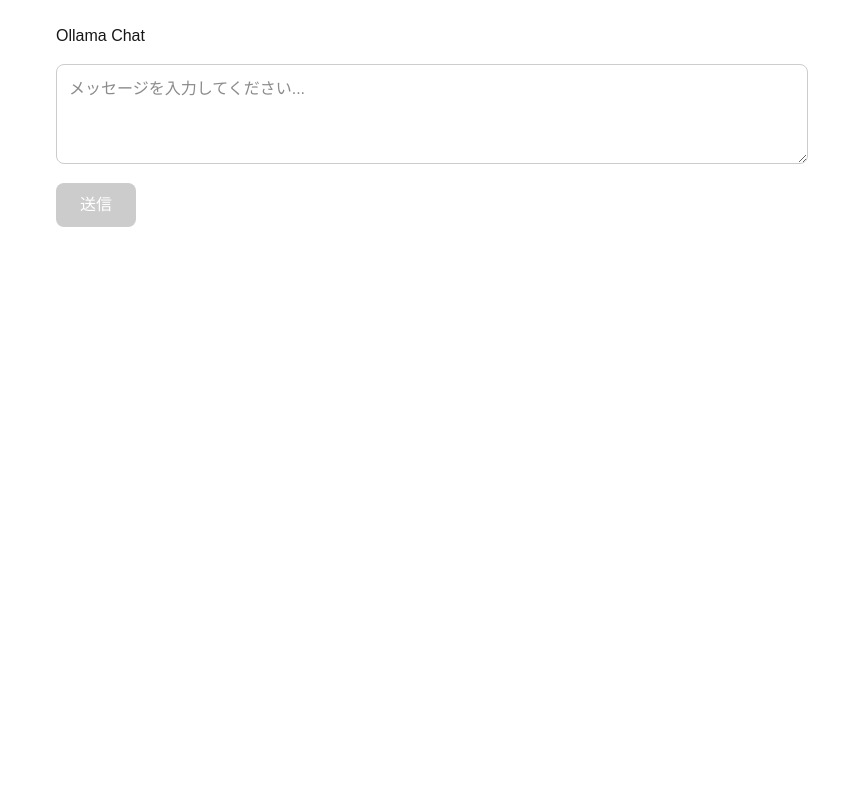
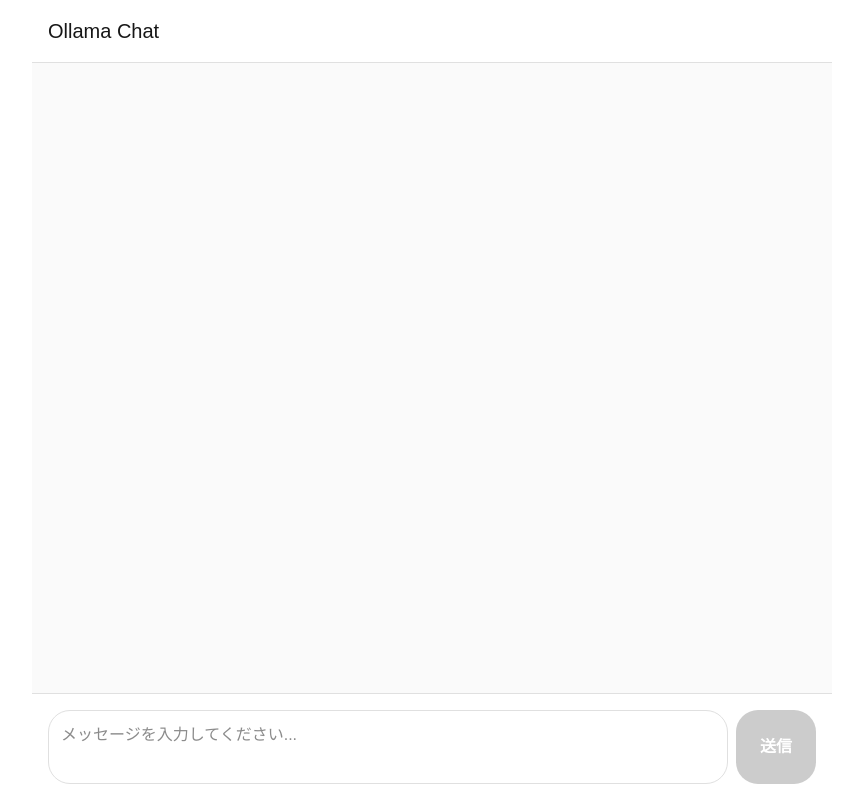
Before and after one commit to reisy1999/ollama-gui, a Next.js app: page / in a window 1280 px wide. Shown: the whole page, without its empty margins (208-1071 px from the left). Built offline with nearby package versions, Linux system fonts and the light colour scheme.

Commit message:
faet(app/page.tsx): LINEのようなUI実装

```diff
--- a/app/page.tsx
+++ b/app/page.tsx
@@ -1,6 +1,6 @@
 "use client";
 
-import { useState } from "react";
+import { useState, useRef, useEffect } from "react";
 
 // メッセージの型定義
 type Message = {
@@ -13,6 +13,12 @@
   const [prompt, setPrompt] = useState("");
   const [messages, setMessages] = useState<Message[]>([]); // 配列で会話履歴を管理
   const [isLoading, setIsLoading] = useState(false);
+  const messagesEndRef = useRef<HTMLDivElement>(null); // 自動スクロール用
+
+  // メッセージが更新されたら最下部にスクロール
+  useEffect(() => {
+    messagesEndRef.current?.scrollIntoView({ behavior: "smooth" });
+  }, [messages]);
 
   const send = async () => {
     // プロンプトが未入力なら何もしない
@@ -96,21 +102,87 @@
   };
 
   return (
-    <main style={{ padding: 24, maxWidth: 800, margin: "0 auto" }}>
-      <h1 style={{ marginBottom: 16 }}>Ollama Chat</h1>
+    <main
+      style={{
+        display: "flex",
+        flexDirection: "column",
+        height: "100vh",
+        maxWidth: 800,
+        margin: "0 auto",
+      }}
+    >
+      {/* ヘッダー */}
+      <div
+        style={{
+          padding: 16,
+          borderBottom: "1px solid #e0e0e0",
+          backgroundColor: "#fff",
+        }}
+      >
+        <h1 style={{ margin: 0, fontSize: 20 }}>Ollama Chat</h1>
+      </div>
+
+      {/* メッセージエリア */}
+      <div
+        style={{
+          flex: 1,
+          overflowY: "auto",
+          padding: 16,
+          backgroundColor: "#fafafa",
+        }}
+      >
+        {messages.map((message, index) => (
+          <div
+            key={index}
+            style={{
+              display: "flex",
+              justifyContent: message.role === "user" ? "flex-end" : "flex-start",
+              marginBottom: 16,
+            }}
+          >
+            <div
+              style={{
+                maxWidth: "70%",
+                padding: 12,
+                backgroundColor: message.role === "user" ? "#0084ff" : "#fff",
+                color: message.role === "user" ? "#ffffff" : "#000000",
+                borderRadius: 18,
+                whiteSpace: "pre-wrap",
+                boxShadow: "0 1px 2px rgba(0, 0, 0, 0.1)",
+              }}
+            >
+              {message.content}
+            </div>
+          </div>
+        ))}
+        {/* 自動スクロール用の要素 */}
+        <div ref={messagesEndRef} />
+      </div>
+
+      {/* 入力エリア */}
+      <div
+        style={{
+          padding: 16,
+          borderTop: "1px solid #e0e0e0",
+          backgroundColor: "#fff",
+        }}
+      >
+        <div style={{ display: "flex", gap: 8 }}>
           <textarea
             value={prompt}
             onChange={(e) => setPrompt(e.target.value)}
             onKeyDown={handleKeyDown}
             placeholder="メッセージを入力してください..."
             style={{
-          width: "100%",
-          minHeight: 100,
+              flex: 1,
+              minHeight: 44,
+              maxHeight: 120,
               padding: 12,
               fontSize: 16,
-          borderRadius: 8,
-          border: "1px solid #ccc",
-          resize: "vertical",
+              borderRadius: 22,
+              border: "1px solid #e0e0e0",
+              resize: "none",
+              outline: "none",
             }}
             disabled={isLoading}
           />
@@ -118,35 +190,19 @@
             onClick={send}
             disabled={isLoading || !prompt.trim()}
             style={{
-          marginTop: 12,
-          padding: "10px 24px",
+              padding: "0 24px",
               fontSize: 16,
-          borderRadius: 8,
+              borderRadius: 22,
               border: "none",
-          backgroundColor: isLoading || !prompt.trim() ? "#ccc" : "#0070f3",
+              backgroundColor: isLoading || !prompt.trim() ? "#ccc" : "#0084ff",
               color: "#fff",
               cursor: isLoading || !prompt.trim() ? "not-allowed" : "pointer",
+              fontWeight: "bold",
             }}
           >
-        {isLoading ? "送信中..." : "送信"}
+            {isLoading ? "..." : "送信"}
           </button>
-      {/* メッセージ履歴の表示 */}
-      <div style={{ marginTop: 24 }}>
-        {messages.map((message, index) => (
-          <div
-            key={index}
-            style={{
-              marginBottom: 16,
-              padding: 12,
-              backgroundColor: message.role === "user" ? "#e3f2fd" : "#f5f5f5",
-              borderRadius: 8,
-              whiteSpace: "pre-wrap",
-            }}
-          >
-            <strong>{message.role === "user" ? "あなた" : "AI"}:</strong>
-            <p style={{ marginTop: 8 }}>{message.content}</p>
         </div>
-        ))}
       </div>
     </main>
   );
```
Lines whose indentation alone changed are shown as unchanged.
